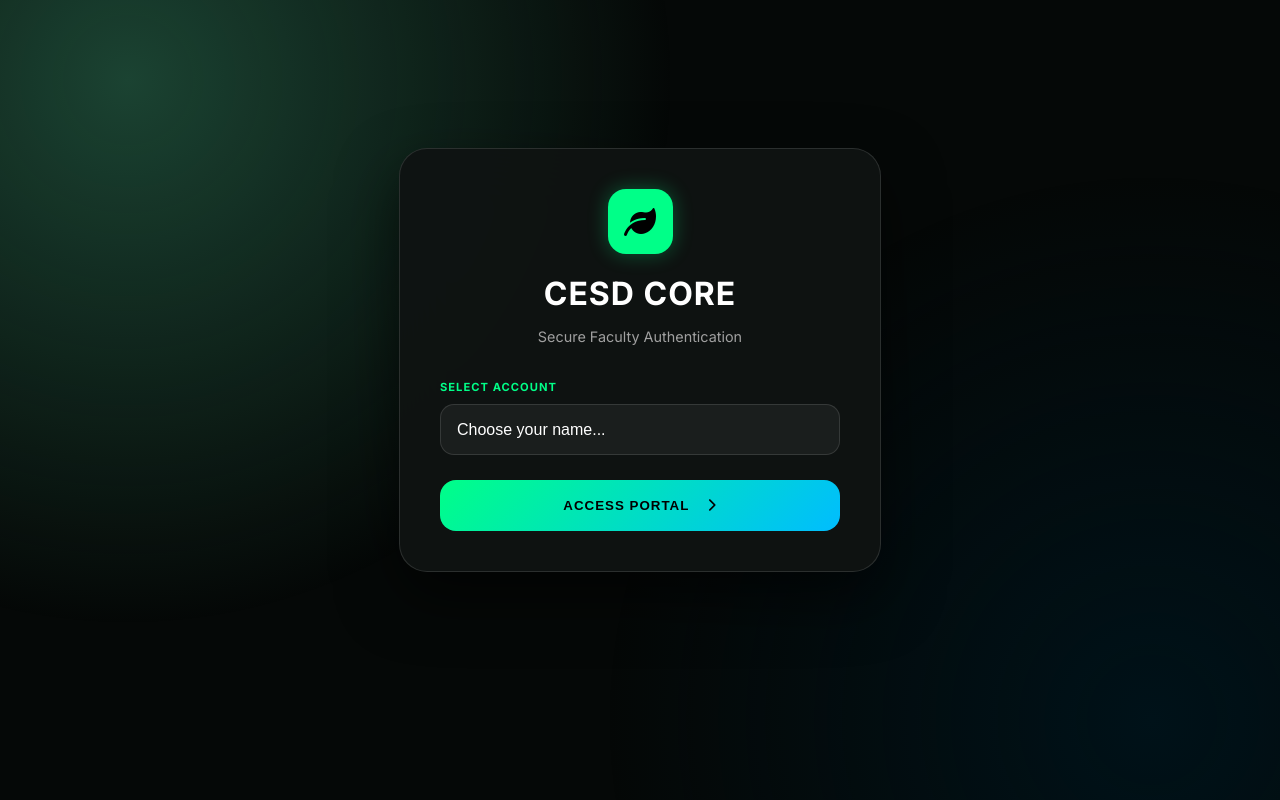
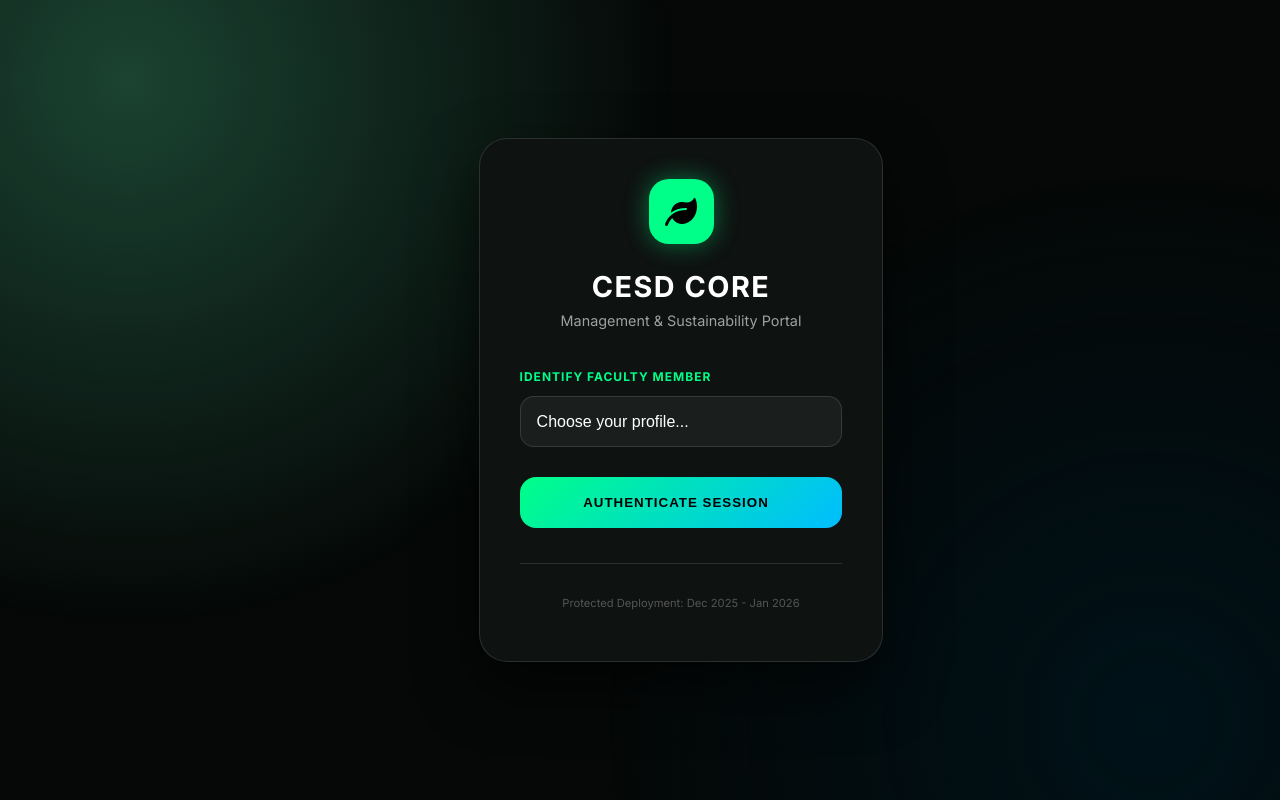
Before and after one commit to chaitany851P/cesd-attendance-system, a Flask app: page /login in a window 1280 px wide. Run offline with Flask 3, Linux system fonts and the light colour scheme.

Commit message:
Revamp login page design and form elements
Updated the login page layout and styles for improved aesthetics and usability.

```diff
--- a/templates/login.html
+++ b/templates/login.html
@@ -1,28 +1,43 @@
 <!DOCTYPE html>
 <html lang="en">
 <head>
+    <meta charset="UTF-8">
     <meta name="viewport" content="width=device-width, initial-scale=1.0">
     <title>Login | CESD Core</title>
     <link rel="stylesheet" href="{{ url_for('static', filename='style.css') }}">
     <link rel="stylesheet" href="https://cdnjs.cloudflare.com/ajax/libs/font-awesome/6.0.0/css/all.min.css">
 </head>
-<body class="login-body">
+<body style="display: flex; align-items: center; justify-content: center;">
     <div class="mesh-bg"></div>
-    <div class="container" style="display: flex; align-items: center; justify-content: center; height: 90vh;">
-        <div class="card" style="width: 100%; max-width: 400px; text-align: center;">
-            <div style="background: var(--primary); width: 65px; height: 65px; border-radius: 18px; margin: 0 auto 20px; display: flex; align-items: center; justify-content: center; font-size: 2rem; color: #000; box-shadow: 0 0 20px rgba(0,255,136,0.3);"><i class="fa-solid fa-leaf"></i></div>
-            <h1 style="margin: 0; font-size: 2rem; letter-spacing: 1px;">CESD CORE</h1>
-            <p style="color: var(--text-dim); margin-bottom: 35px; font-size: 0.9rem;">Secure Faculty Authentication</p>
+
+    <div class="container">
+        <div class="card" style="width: 100%; max-width: 420px; margin: auto; text-align: center;">
+            <div style="background: var(--primary); width: 65px; height: 65px; border-radius: 20px; margin: 0 auto 25px; display: flex; align-items: center; justify-content: center; font-size: 2rem; color: #000; box-shadow: 0 0 25px rgba(0, 255, 136, 0.4);">
+                <i class="fa-solid fa-leaf"></i>
+            </div>
+
+            <h1 style="margin: 0; font-size: 1.8rem; letter-spacing: 1.5px; font-weight: 800;">CESD CORE</h1>
+            <p style="color: var(--text-dim); margin-top: 8px; margin-bottom: 40px; font-size: 0.9rem;">Management & Sustainability Portal</p>
+
             <form method="POST">
-                <div style="text-align: left; margin-bottom: 25px;">
-                    <label style="color: var(--primary); font-size: 0.7rem; font-weight: 700; display: block; margin-bottom: 10px; letter-spacing: 1px;">SELECT ACCOUNT</label>
-                    <select name="faculty_name" required style="background: rgba(255,255,255,0.05) !important;">
-                        <option value="" disabled selected>Choose your name...</option>
-                        {% for name in faculties %}<option value="{{ name }}">{{ name }}</option>{% endfor %}
+                <div style="text-align: left; margin-bottom: 30px;">
+                    <label style="color: var(--primary); font-size: 0.75rem; font-weight: 700; display: block; margin-bottom: 12px; letter-spacing: 1px;">IDENTIFY FACULTY MEMBER</label>
+                    <select name="faculty_name" required>
+                        <option value="" disabled selected>Choose your profile...</option>
+                        {% for name in faculties %}
+                        <option value="{{ name }}">{{ name }}</option>
+                        {% endfor %}
                     </select>
                 </div>
-                <button type="submit" class="btn-primary" style="width: 100%;">ACCESS PORTAL <i class="fa-solid fa-chevron-right" style="margin-left: 8px;"></i></button>
+
+                <button type="submit" class="btn-primary">
+                    AUTHENTICATE SESSION <i class="fa-solid fa-shield-halved"></i>
+                </button>
             </form>
+
+            <div style="margin-top: 35px; border-top: 1px solid var(--glass-border); padding-top: 20px; font-size: 0.7rem; color: #555;">
+                <p>Protected Deployment: Dec 2025 - Jan 2026</p>
+            </div>
         </div>
     </div>
 </body>
```
